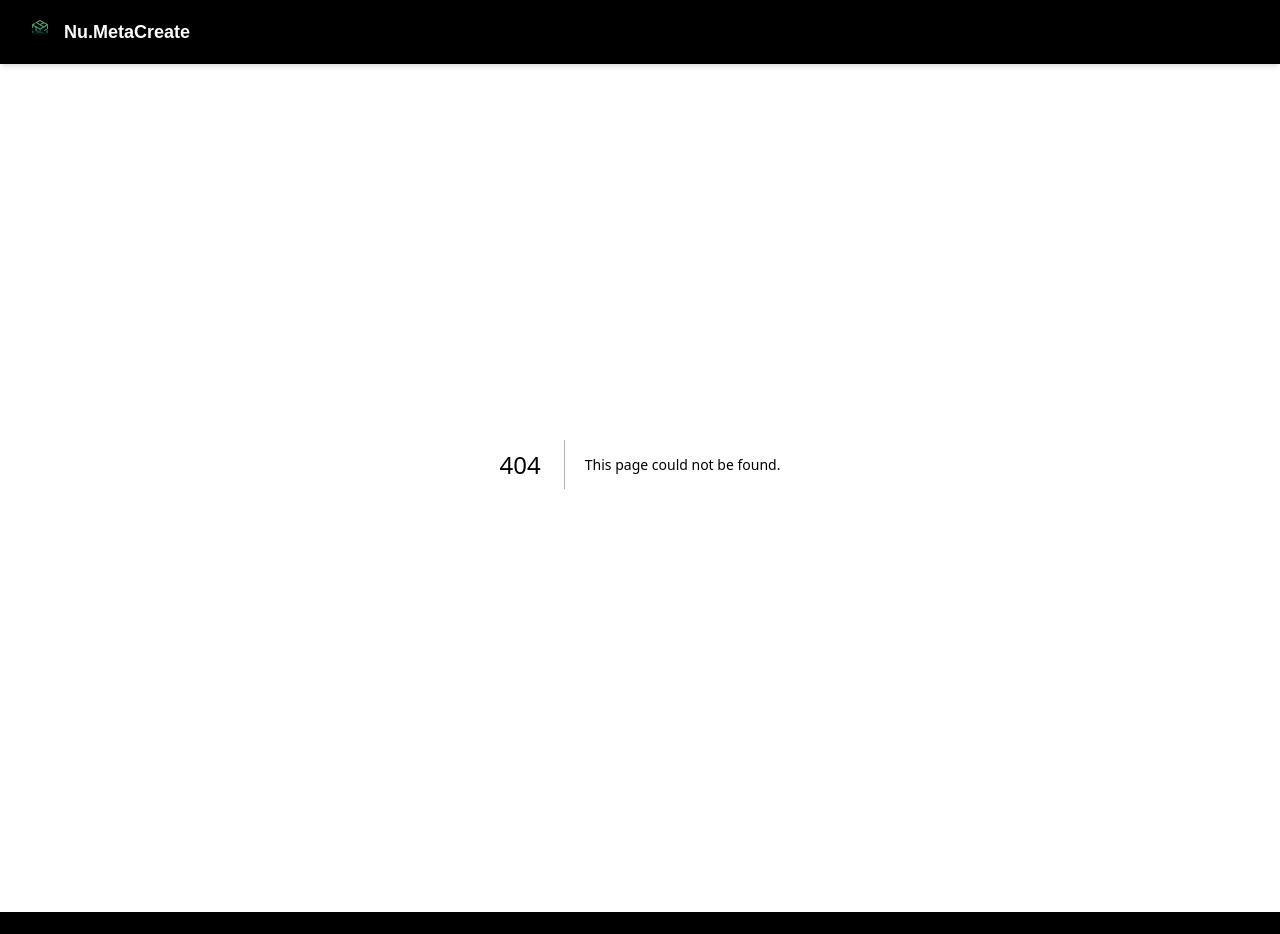
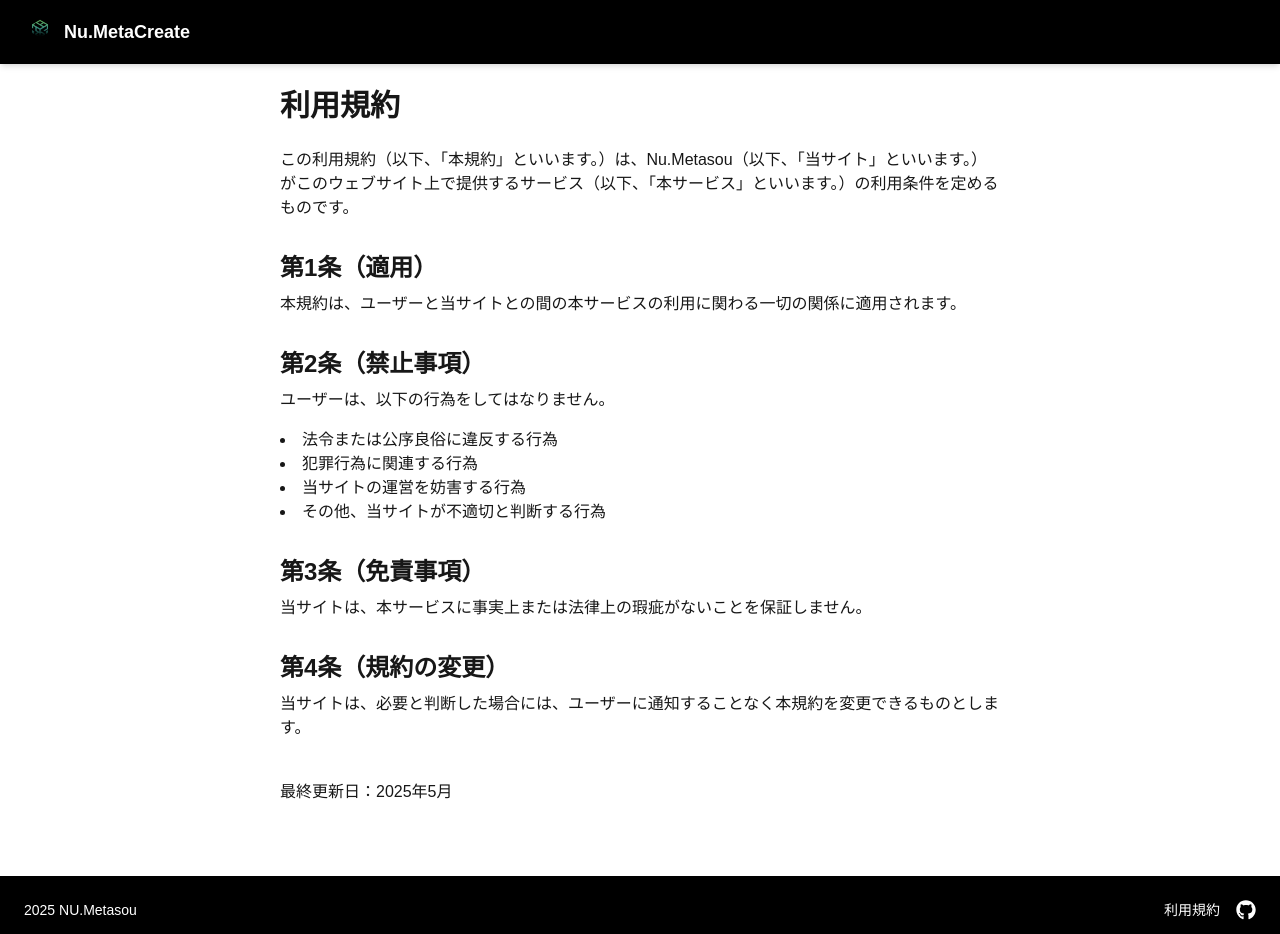
Before and after one commit to yurarara23/nu.meta, a Next.js app: page /terms in a window 1280 px wide. Before the commit this address had no page. Shown: the top 934 px of the page. Built offline with nearby package versions, Linux system fonts and the light colour scheme.

Commit message:
一応利用規約

```diff
--- /dev/null
+++ b/app/terms/page.tsx
@@ -0,0 +1,47 @@
+// pages/terms.tsx
+import React from 'react';
+import Head from 'next/head';
+
+const TermsPage: React.FC = () => {
+  return (
+    <>
+      <Head>
+        <title>利用規約 | Nu.Metasou</title>
+      </Head>
+      <main className="max-w-3xl mx-auto p-6">
+        <h1 className="text-3xl font-bold mb-6">利用規約</h1>
+        <p className="mb-4">
+          この利用規約（以下、「本規約」といいます。）は、Nu.Metasou（以下、「当サイト」といいます。）がこのウェブサイト上で提供するサービス（以下、「本サービス」といいます。）の利用条件を定めるものです。
+        </p>
+
+        <h2 className="text-2xl font-semibold mt-8 mb-2">第1条（適用）</h2>
+        <p className="mb-4">
+          本規約は、ユーザーと当サイトとの間の本サービスの利用に関わる一切の関係に適用されます。
+        </p>
+
+        <h2 className="text-2xl font-semibold mt-8 mb-2">第2条（禁止事項）</h2>
+        <p className="mb-4">ユーザーは、以下の行為をしてはなりません。</p>
+        <ul className="list-disc list-inside mb-4">
+          <li>法令または公序良俗に違反する行為</li>
+          <li>犯罪行為に関連する行為</li>
+          <li>当サイトの運営を妨害する行為</li>
+          <li>その他、当サイトが不適切と判断する行為</li>
+        </ul>
+
+        <h2 className="text-2xl font-semibold mt-8 mb-2">第3条（免責事項）</h2>
+        <p className="mb-4">
+          当サイトは、本サービスに事実上または法律上の瑕疵がないことを保証しません。
+        </p>
+
+        <h2 className="text-2xl font-semibold mt-8 mb-2">第4条（規約の変更）</h2>
+        <p className="mb-4">
+          当サイトは、必要と判断した場合には、ユーザーに通知することなく本規約を変更できるものとします。
+        </p>
+
+        <p className="mt-10">最終更新日：2025年5月</p>
+      </main>
+    </>
+  );
+};
+
+export default TermsPage;
--- a/components/Footer.tsx
+++ b/components/Footer.tsx
@@ -6,13 +6,10 @@ const Footer = () => {
     <footer className="bg-black text-white py-6 px-6 mt-12">
       <div className="flex flex-col md:flex-row justify-between items-center gap-4">
         {/* 左：コピーライト */}
-        <p className="text-sm">2025 NU.MetaCreate</p>
+        <p className="text-sm">2025 NU.Metasou</p>
 
         {/* 右：リンク＋GitHubアイコン */}
         <div className="flex items-center gap-4">
-          <Link href="/privacy" className="hover:underline text-sm">
-            プライバシー
-          </Link>
           <Link href="/terms" className="hover:underline text-sm">
             利用規約
           </Link>
```
